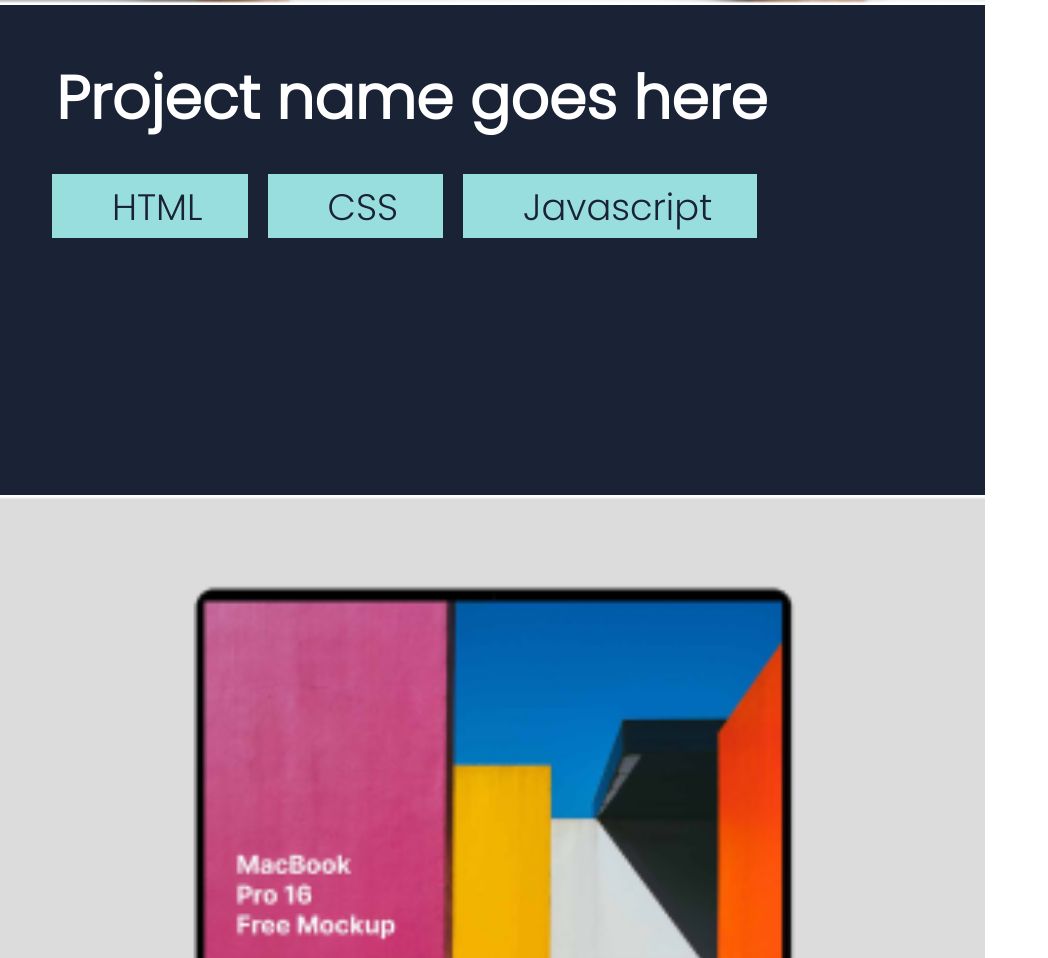
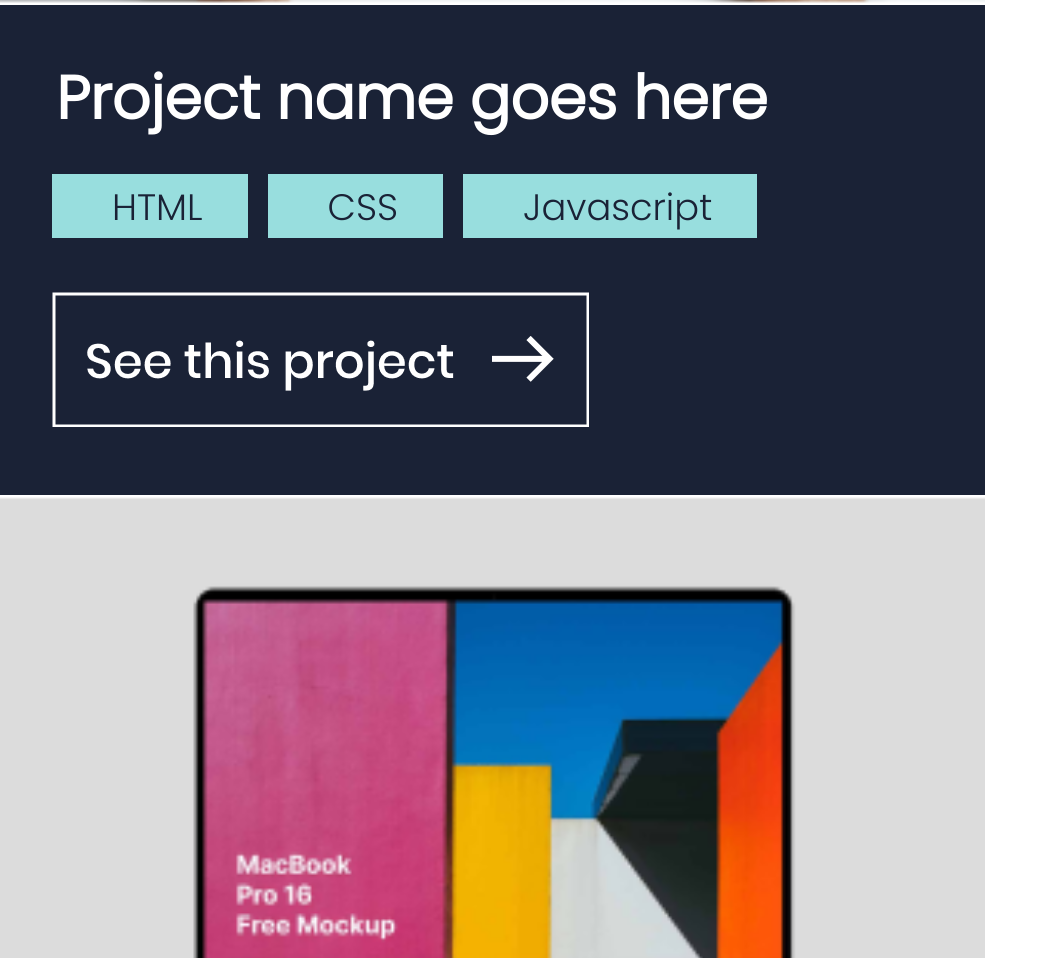
Before and after one commit to s2jack/create-portfolio-website, a plain HTML site: page index.html in a window 1280 px wide. Shown: the part 2842-3800 px from the top of the page, without its empty margins (0-1048 px from the left). Drawn offline with Linux system fonts and the light colour scheme; the site is published under a folder, as on GitHub Pages, so addresses that start at the root find nothing.

Commit message:
Update styles.css
Fix url errors

```diff
--- a/styles.css
+++ b/styles.css
@@ -162,7 +162,7 @@ li.techtag {
   margin: 0 0 3em 3.2em;
   width: 33.6em;
   height: 8.6em;
-  background-image: url(/images/Button_prdetails.png);
+  background-image: url(images/Button_prdetails.png);
 }
 
 #prdetailbutton:hover {
@@ -170,7 +170,7 @@ li.techtag {
   width: 33.6em;
   height: 9em;
   margin-bottom: 4.7em;
-  background-image: url(/images/Button_prdetails_hovered.png);
+  background-image: url(images/Button_prdetails_hovered.png);
 }
 
 #pr02 {
```
